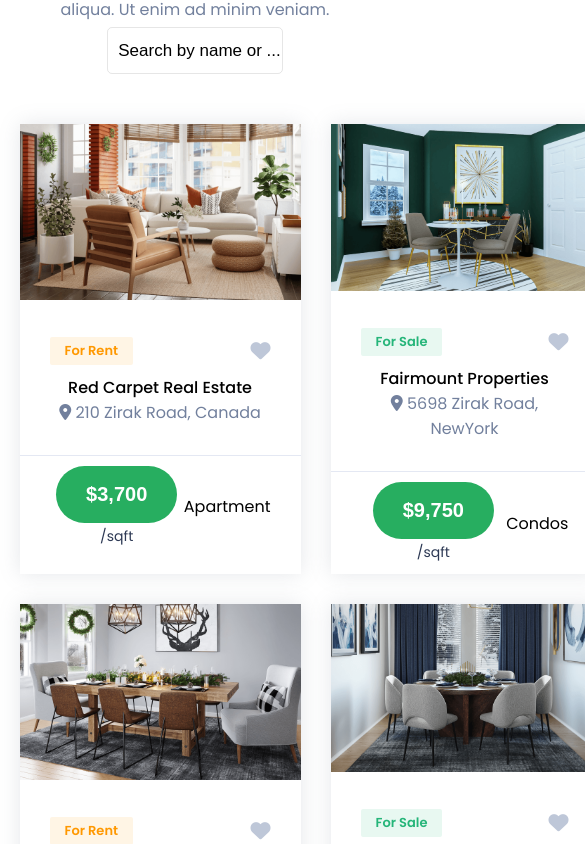
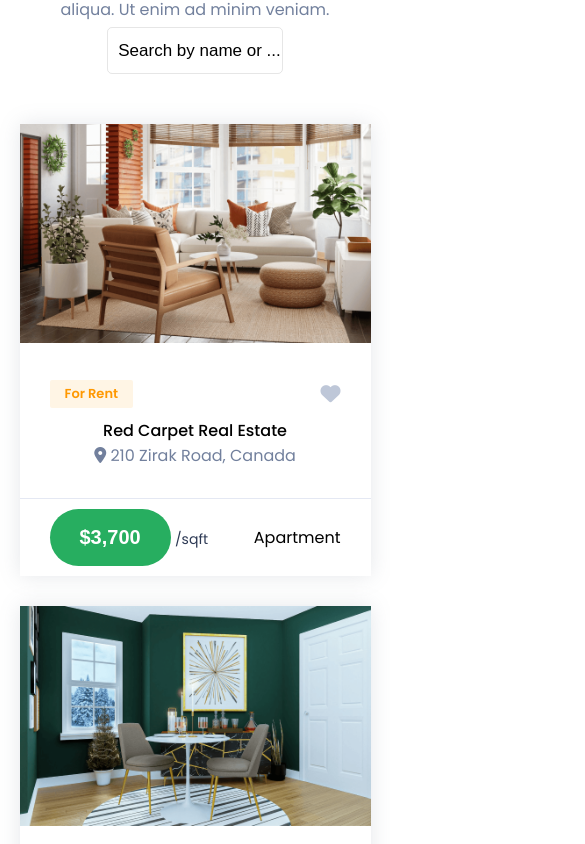
Before and after one commit to tutich/realEstate, a React (Create React App) app in the folder client/: page / in a window 390 px wide. Shown: the part 2160-3004 px from the top of the page, 585 px wide, since content can reach past the window. Built offline with nearby package versions, Linux system fonts and the light colour scheme.

Commit message:
responsiveness

```diff
--- a/client/src/components/home/team/team.css
+++ b/client/src/components/home/team/team.css
@@ -71,3 +71,10 @@
     color: white;
     font-size: 20px;
   }
+
+  @media screen and (max-width: 800px) {
+    .grid3 {
+      display: flex;
+      flex-direction: column;
+    }
+  }
--- a/client/src/index.css
+++ b/client/src/index.css
@@ -189,7 +189,7 @@ img {
 
 @media screen and (max-width: 800px) {
   .grid4,
-  .grid3,
+
   .grid5 {
     grid-template-columns: repeat(2, 1fr);
   }
```
